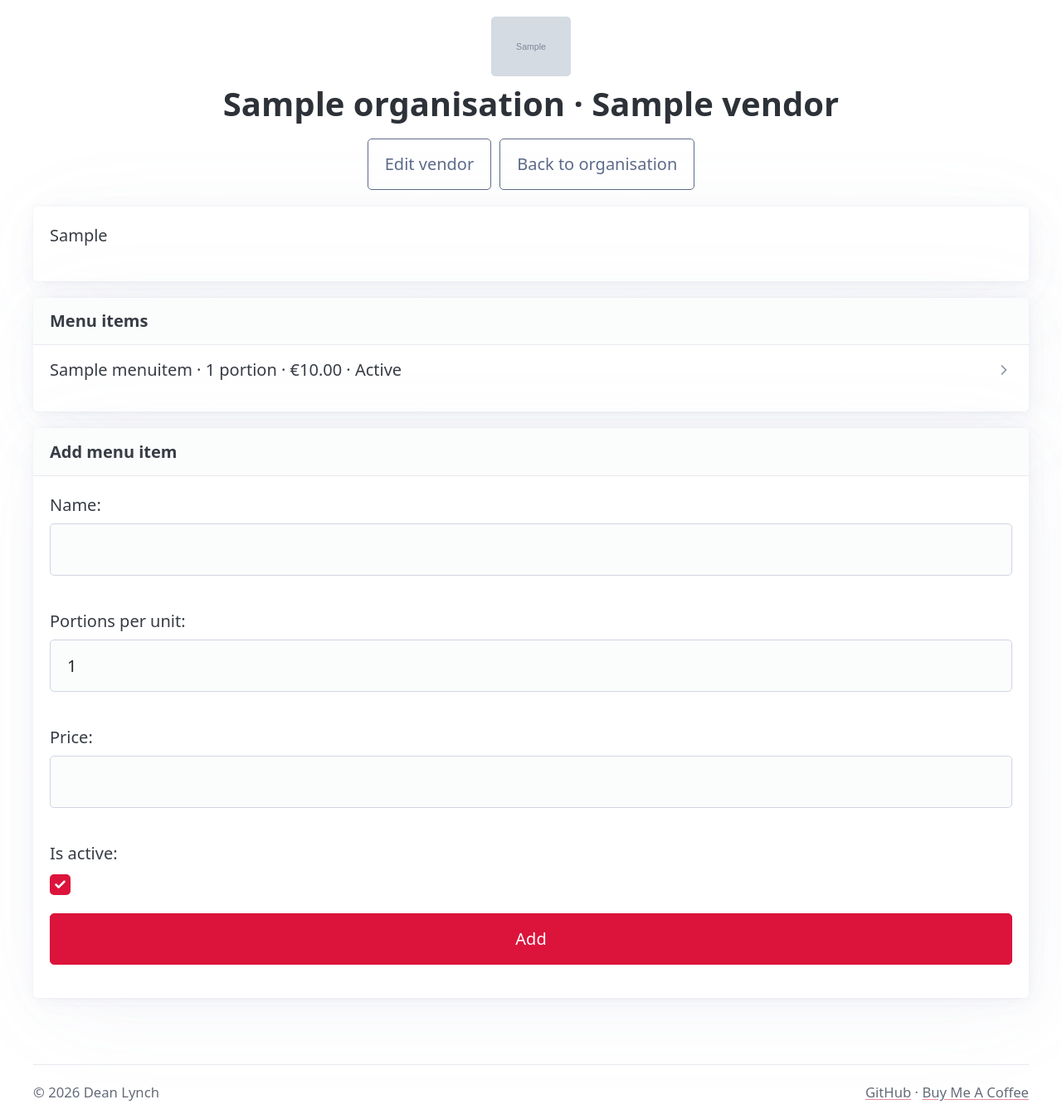
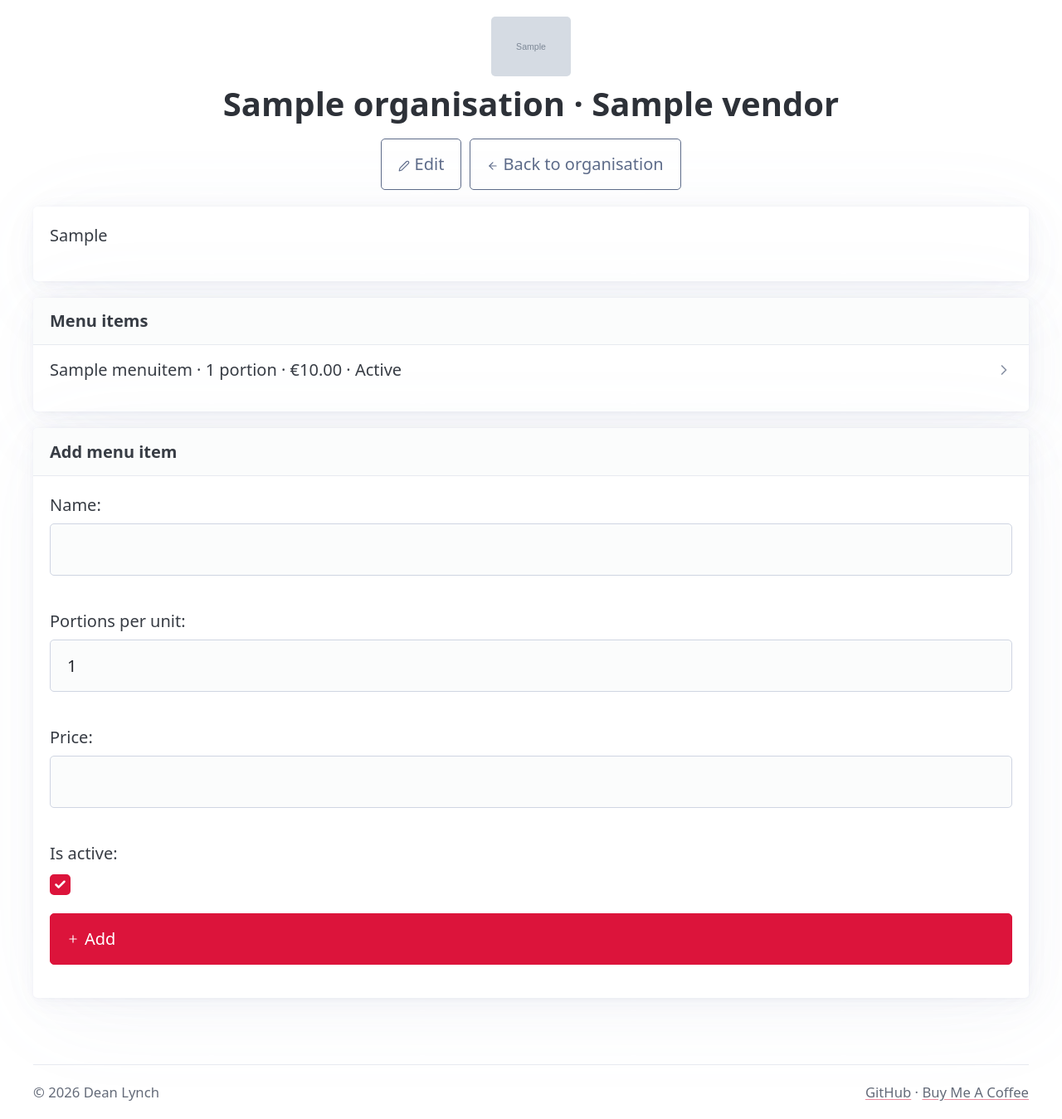
Before and after one commit to lynchdean/pizzapool2, a Django app: a page that uses templates/base.html in a window 1280 px wide. Shown: the part 90-1439 px from the top of the page at 83% size. Run offline with Django 5.2, Linux system fonts and the light colour scheme; a user stored in the database is signed in; tables that the repository leaves empty hold one stand-in row (values such as "Sample post"); grey boxes marked "Sample" are stand-in pictures.

Commit message:
add some button icons

```diff
--- a/templates/base.html
+++ b/templates/base.html
@@ -182,9 +182,6 @@
     .order-card > header form button {
       width: auto;
       margin-bottom: 0;
-      white-space: nowrap;
-      padding: 0.25rem 0.6rem;
-      font-size: 0.8rem;
     }
     /* One line of text per claimant instead of a <table> - a rigid
        multi-column table has no good way to reflow on narrow screens and
@@ -332,6 +329,21 @@
       line-height: 1;
       margin-bottom: 0;
     }
+    /* Inline SVGs pick up a few px of baseline whitespace by default -
+       display:block on the svg itself removes it, keeping the icon
+       centred inside these small buttons. */
+    .icon-button svg {
+      display: block;
+    }
+
+    /* For buttons/links that keep their text and just gain an icon
+       alongside it (Edit/Add/Back/Cancel) - governs icon+label alignment
+       only, doesn't touch Pico's own padding/width on the button itself. */
+    .icon-text {
+      display: inline-flex;
+      align-items: center;
+      gap: 0.35rem;
+    }
 
     /* Without this, the quantity <select> and Join button (equal-width by
        default in a role=group fieldset) wrap their text and grow taller
@@ -367,6 +379,14 @@
       flex: 0 0 auto;
       width: auto;
       margin-bottom: 0;
+    }
+    /* .icon-button's own compact padding (meant for standalone icon-only
+       controls) looks stunted next to the normal-height Save button here -
+       match Save's height while staying narrow/icon-only, not stretched
+       to Save's width. */
+    .menu-item-actions .icon-button {
+      padding-top: var(--pico-form-element-spacing-vertical);
+      padding-bottom: var(--pico-form-element-spacing-vertical);
     }
     .menu-item-actions form {
       margin-bottom: 0;
--- a/vendors/templates/vendors/vendor_detail.html
+++ b/vendors/templates/vendors/vendor_detail.html
@@ -7,8 +7,19 @@
 </div>
 
 <div class="action-bar">
-  <a href="{% url 'organisations:vendor_edit' org_slug vendor.id %}" role="button" class="secondary outline">Edit vendor</a>
-  <a href="{% url 'organisations:organisation_detail' org_slug %}" role="button" class="secondary outline">Back to organisation</a>
+  <a href="{% url 'organisations:vendor_edit' org_slug vendor.id %}" role="button" class="secondary outline icon-text">
+    <svg xmlns="http://www.w3.org/2000/svg" width="14" height="14" viewBox="0 0 24 24" fill="none" stroke="currentColor" stroke-width="2" stroke-linecap="round" stroke-linejoin="round">
+      <path d="M17 3a2.828 2.828 0 1 1 4 4L7.5 20.5 2 22l1.5-5.5L17 3z"></path>
+    </svg>
+    Edit
+  </a>
+  <a href="{% url 'organisations:organisation_detail' org_slug %}" role="button" class="secondary outline icon-text">
+    <svg xmlns="http://www.w3.org/2000/svg" width="14" height="14" viewBox="0 0 24 24" fill="none" stroke="currentColor" stroke-width="2" stroke-linecap="round" stroke-linejoin="round">
+      <line x1="19" y1="12" x2="5" y2="12"></line>
+      <polyline points="12 19 5 12 12 5"></polyline>
+    </svg>
+    Back to organisation
+  </a>
 </div>
 
 <article>
@@ -51,7 +62,14 @@
         <form method="post" action="{% url 'organisations:menu_item_delete' org_slug vendor.id item.id %}"
               onsubmit="return confirm('Delete this menu item?');">
           {% csrf_token %}
-          <button type="submit" class="secondary outline">Delete</button>
+          <button type="submit" class="secondary outline icon-button" aria-label="Delete menu item">
+            <svg xmlns="http://www.w3.org/2000/svg" width="14" height="14" viewBox="0 0 24 24" fill="none" stroke="currentColor" stroke-width="2" stroke-linecap="round" stroke-linejoin="round">
+              <polyline points="3 6 5 6 21 6"></polyline>
+              <path d="M19 6v14a2 2 0 0 1-2 2H7a2 2 0 0 1-2-2V6m3 0V4a2 2 0 0 1 2-2h4a2 2 0 0 1 2 2v2"></path>
+              <line x1="10" y1="11" x2="10" y2="17"></line>
+              <line x1="14" y1="11" x2="14" y2="17"></line>
+            </svg>
+          </button>
         </form>
       </div>
     </details>
@@ -65,7 +83,13 @@
   <form method="post" action="{% url 'organisations:menu_item_create' org_slug vendor.id %}">
     {% csrf_token %}
     {{ new_item_form.as_p }}
-    <button type="submit">Add</button>
+    <button type="submit" class="icon-text">
+      <svg xmlns="http://www.w3.org/2000/svg" width="14" height="14" viewBox="0 0 24 24" fill="none" stroke="currentColor" stroke-width="2" stroke-linecap="round" stroke-linejoin="round">
+        <line x1="12" y1="5" x2="12" y2="19"></line>
+        <line x1="5" y1="12" x2="19" y2="12"></line>
+      </svg>
+      Add
+    </button>
   </form>
 </article>
 {% endblock %}
```
Also changed, not shown: events/templates/events/event_confirm_delete.html (+7 -1 lines), events/templates/events/event_detail.html (+20 -3 lines), events/templates/events/event_form.html (+8 -2 lines), events/tests.py (+4 -4 lines), organisations/templates/organisations/organisation_detail.html (+20 -3 lines), vendors/templates/vendors/vendor_form.html (+8 -2 lines).
